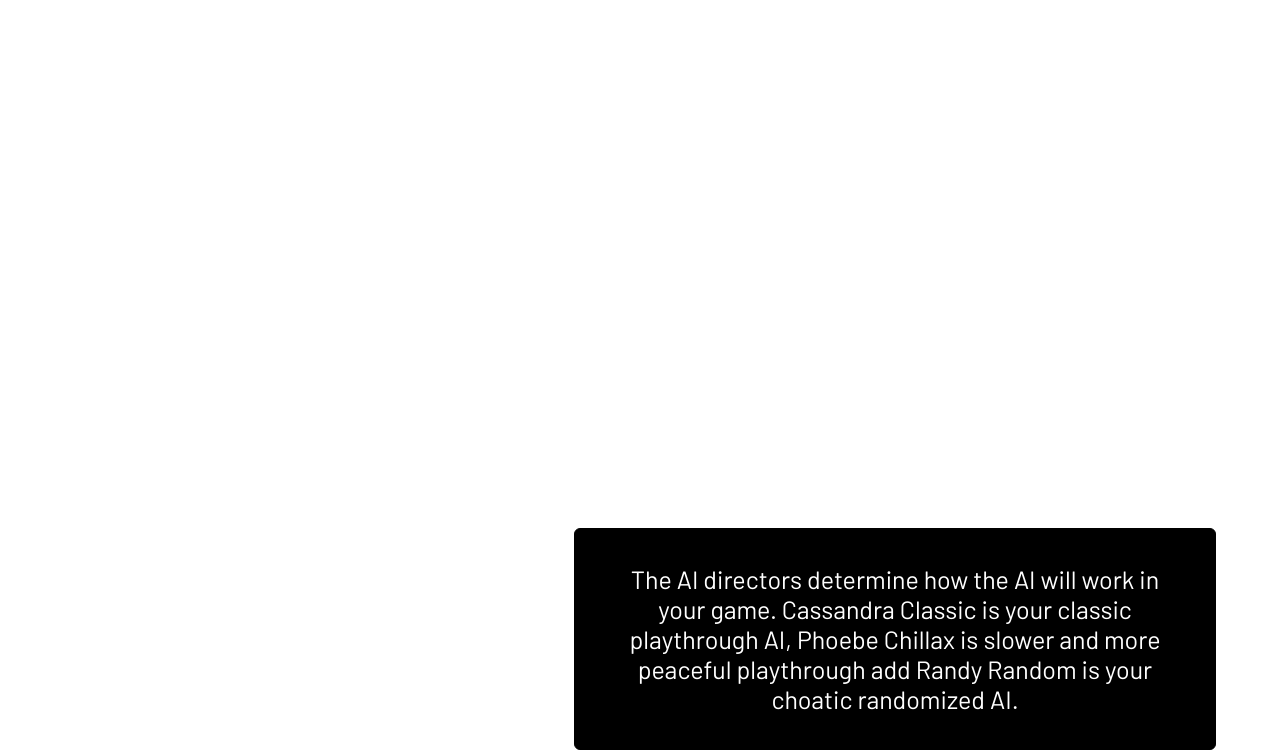
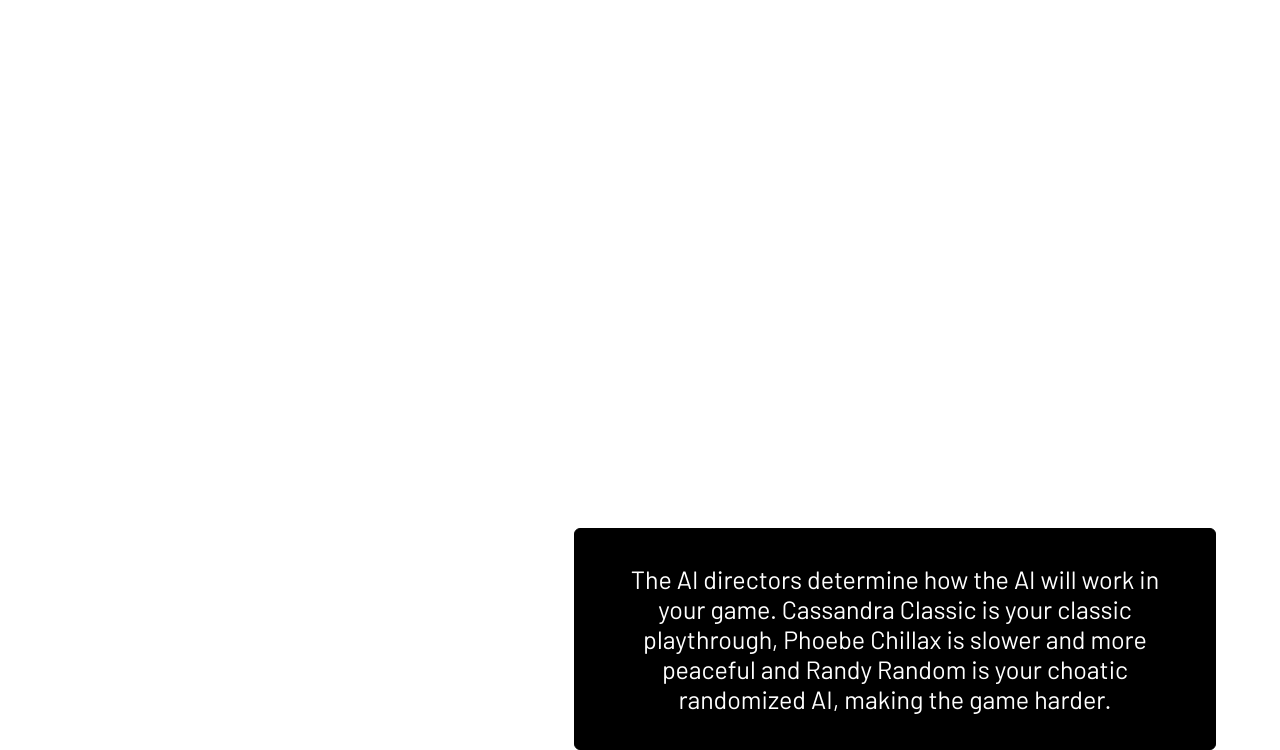
Before and after one commit to GCGS-l4k5/RimWorld-website, a website: page Technology/technology.html in a window 1280 px wide. Shown: the part 1748-2498 px from the top of the page. Drawn offline with nearby package versions, Linux system fonts and the light colour scheme.

Commit message:
Update technology.html

```diff
--- a/Technology/technology.html
+++ b/Technology/technology.html
@@ -73,8 +73,8 @@
         background-color: black;
         border: solid 1px; border-radius: 6px;
         width: 50%; margin:auto; margin-right: 5vw" id="bodydetails"> <p >The AI directors determine how the AI will work in
-          your game. Cassandra Classic is your classic playthrough AI, Phoebe Chillax is slower and more peaceful playthrough add
-          Randy Random is your choatic randomized AI. </p>
+          your game. Cassandra Classic is your classic playthrough, Phoebe Chillax is slower and more peaceful and
+          Randy Random is your choatic randomized AI, making the game harder. </p>
         </div>
       </div>
     </section>
```
